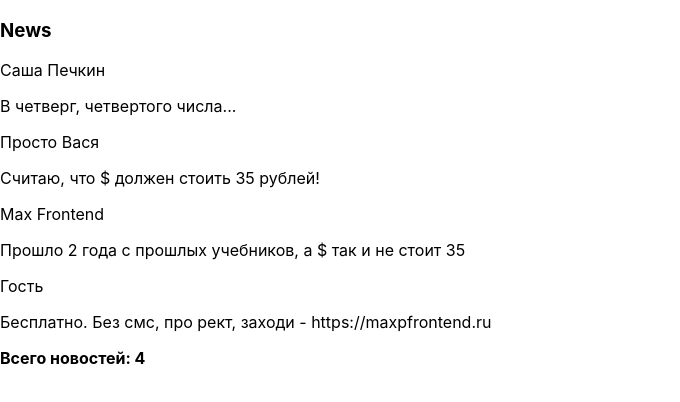
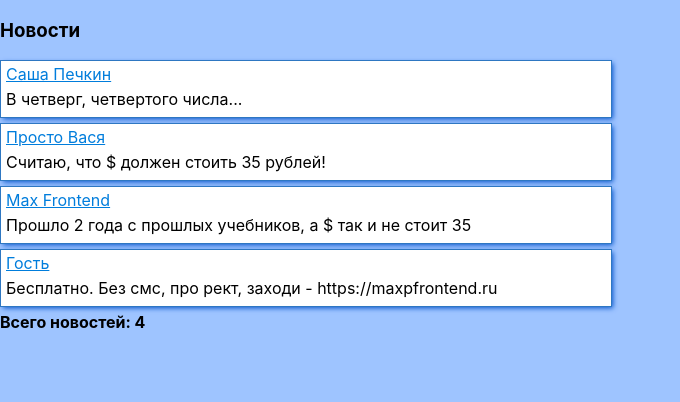
Before and after one commit to hsher/react-study, a React (Create React App) app: page / in a window 1280 px wide. Shown: the top 402 px of the page, without its empty margins (0-680 px from the left). Built offline with nearby package versions, Linux system fonts and the light colour scheme.

Commit message:
Add styles

```diff
--- a/public/index.html
+++ b/public/index.html
@@ -30,6 +30,33 @@
       .red {
         color: #FF0000;
       }
+
+      body {
+        background: rgba(0, 102, 255, 0.38);
+        font-family: sans-serif;
+      }
+
+      p {
+        margin: 0 0 5px;
+      }
+
+      .article {
+        background: #FFF;
+        border: 1px solid rgba(0, 89, 181, 0.82);
+        width: 600px;
+        margin: 0 0 5px;
+        box-shadow: 2px 2px 5px -1px rgb(0, 81, 202);
+        padding: 3px 5px;
+      }
+
+      .news__author {
+        text-decoration: underline;
+        color: #007DDC;
+      }
+      .news__count {
+        margin: 10px 0 0 0;
+        display: block;
+      }
     </style>
   </head>
   <body>
--- a/src/index.js
+++ b/src/index.js
@@ -28,7 +28,7 @@ const myNews = [
 const App = () => {
   return (
     <React.Fragment>
-      <h3>News</h3>
+      <h3>Новости</h3>
       <News data={myNews} />
     </React.Fragment>
   )
@@ -38,7 +38,7 @@ class Article extends React.Component {
   render() {
     const { author, text } = this.props.item
     return (
-      <div>
+      <div className="article">
         <p className="news__author">{author}</p>
         <p className="news__text">{text}</p>
       </div>
```
